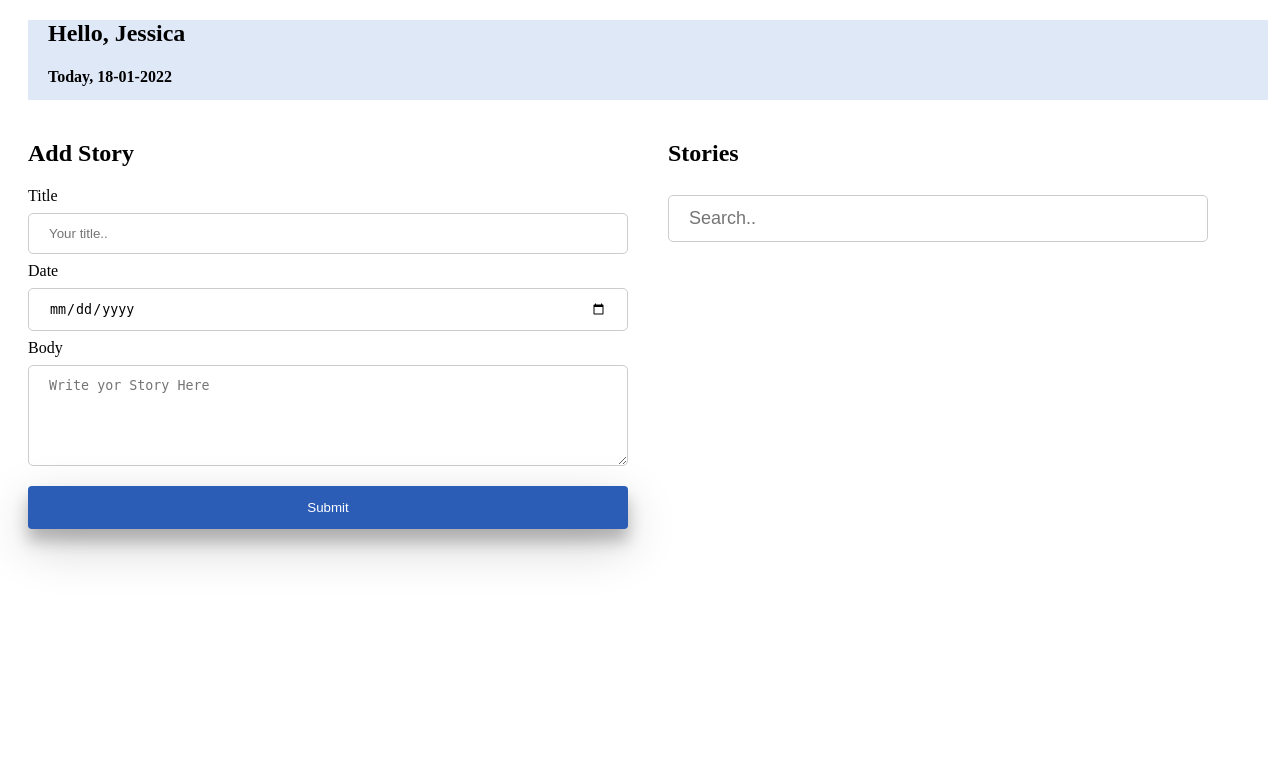
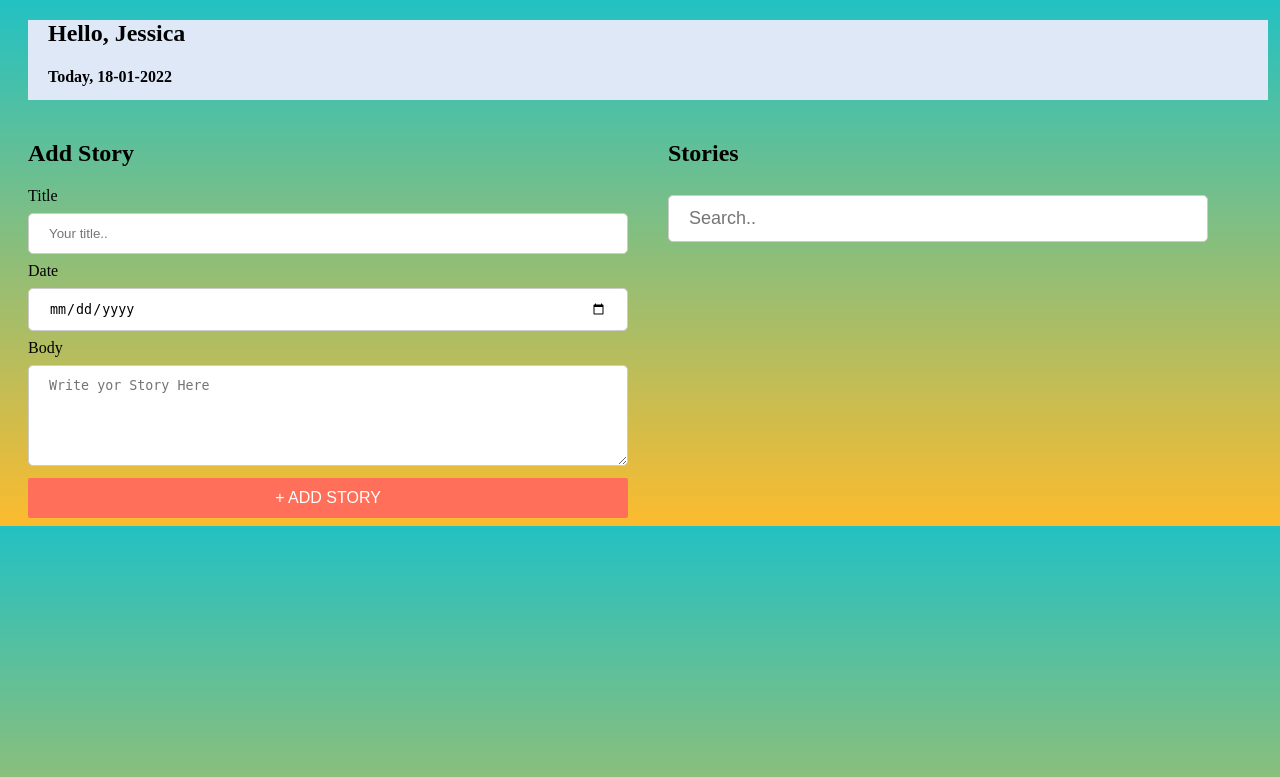
Before and after one commit to Montso-Matlaletsa/team_phane_diary_app, a PHP site: page /index.html in a window 1280 px wide. Shown: the top 777 px of the page. Run offline with PHP 8.4, Linux system fonts and the light colour scheme.

Commit message:
fix merge conflicts

```diff
--- a/css/style.css
+++ b/css/style.css
@@ -1,6 +1,9 @@
+
+
+
 body{
     font-family:'Times New Roman', Times, serif;
-    /*background-image: url(../assets/pexels-skylar-kang-6368904-min.jpg);*/
+    background-image: linear-gradient(#22c1c3, #fdbb2d);
     width: 100%;
     height: 100%;
 }
@@ -29,27 +32,12 @@ body{
   }
 
   input[type=text]:hover, [type=date]:hover, textarea:hover {
-    border: 1px solid rgb(41, 0, 223);
+    border: 2px solid #ff6f59;
     border-radius: 5px;
     box-sizing: border-box;
   }
 
-  input[type=submit] {
-    width: 100%;
-    background-color: #2B5CB6;
-    color: white;
-    padding: 14px 20px;
-    margin: 8px 0;
-    border: none;
-    border-radius: 4px;
-    cursor: pointer;
-    box-shadow: 0 12px 16px 0 rgba(0,0,0,0.24), 0 17px 50px 0 rgba(0,0,0,0.19);
-  }
 
-  input[type=submit]:hover {
-    background-color: #ECE6FF;
-    color: black;
-  }
 
   * {
     box-sizing: border-box;
@@ -96,7 +84,7 @@ body{
 
 
   #myMenu li:hover {
-    background-color: #2B5CB6;
+    background: #ff6f59;
      color: white;
 }
 
@@ -116,14 +104,44 @@ body{
 
   .delBtn{
     float: right;
+    border: none;
+    background: transparent;
   }
 
   .delBtn:hover{
     text-decoration: none;
-    background-color: #2B5CB6;
+    background: #ff6f59;
+    cursor: pointer;
   }
 
   .imgBtn{
-    width: 10%;
+    width: 20%;
     float: right;
   }
+
+  .btn {
+    background: #ff6f59;
+    border: 2px solid #ff6f59;
+    color: #fff;
+    padding: 0.55rem 0;
+    width: 120px;
+    border-radius: 2px;
+    font-size: 1rem;
+    cursor: pointer;
+    transition: all 0.5s ease-in-out;
+    width: 100%;
+  }
+
+  .btn:focus {
+    outline: 0;
+  }
+
+  .btn:hover {
+    background: #ff6048;
+    box-shadow: 0, 0, 8px 0 rgba(255, 96, 72, 0.33);
+  }
+
+  .date-label {
+      font-size: 15px;
+      color: grey;
+  }
--- a/index.html
+++ b/index.html
@@ -2,6 +2,8 @@
 <html>
     <head>
         <meta name="viewport" content="width=device-width, initial-scale=1.0">
+        <meta charset="UTF-8">
+        <meta http-equiv="X-UA-Compatible" content="IE=edge">
 
         <title>My Diary</title>
         <link rel="stylesheet" href="./css/style.css" />
@@ -32,7 +34,7 @@
 
 
 
-                    <input type="submit" value="Submit"   >
+                    <input type="submit" class="btn" value="+ ADD STORY"   >
                   </form>
             </div>
             <div class="col">
@@ -43,6 +45,7 @@
 
 
                 </div>
+
             </div>
           </div>
 
--- a/js/app.js
+++ b/js/app.js
@@ -40,7 +40,7 @@ const store = (event) =>{
     ;
 
     localStorage.setItem(id, JSON.stringify(details));
-    resetForm()
+    resetForm();
     location.reload();
 }
 
@@ -80,26 +80,39 @@ const showStories = (stories) =>{
 
                                 '<div class="col2">'+
                                     story.title+
+                                    '<br />'+
+                                    '<span class="date-label" id="datet" onClick="showDate()">'+story.date+'</span>'+
                                 '</div>'+
                             '</div>'+
                           '</div>'+
+                          '<div class="col2">'+
 
+                            '<div class="flex-grid">'+
                           '<div class="col2">'+
-                              '<a id="d" onclick="deleteS()" value="'+story.id+'" class="delBtn" ><img src="./assets/delete-icon-14.jpg" class="imgBtn"  alt="Delete"/></a>'+
+                                '<form onsubmit="updateStory(event)">'+
+                                    '<input type="hidden" id="story_id" value="'+story.id+'"  />'+
+                                    '<button type="submit" class="delBtn" ><img src="./assets/edit.jpg" class="imgBtn"  alt="Delete"/></button>'+
+                              '</form>'+
+                          '</div>'+
+
+                                '<div class="col2">'+
+                                    '<button id="d"  value="'+story.id+'" class="delBtn" ><img src="./assets/delete-icon-14.jpg" class="imgBtn"  alt="Delete"/></button>'+
+                                '</div>'+
+                            '</div>'+
                           '</div>'+
                     '</div>';
 
-                    console.log(story.id)
-
         ul.appendChild(li);
     }
+
+
 
 document.getElementById("myMenu").appendChild(ul);
 
 }
 
 //delete a  story
-const deleteS = () =>{
+const deleteStory = () =>{
     let a = '';
      a = document.getElementById('d').value;
 
@@ -115,3 +128,16 @@ const resetForm = () =>{
     body.value = '';
     date.value = ''
 }
+
+
+
+const updateStory = (e) => {
+    e.preventDefault();
+    let id = document.querySelector('#story_id').value;
+    alert(id)
+}
+
+const showDate = (e) => {
+    let date = document.getElementById('#datet').innerHTML;
+    alert(date)
+}
```
Also changed, not shown: assets/download.png (added), assets/edit.jpg (added).
